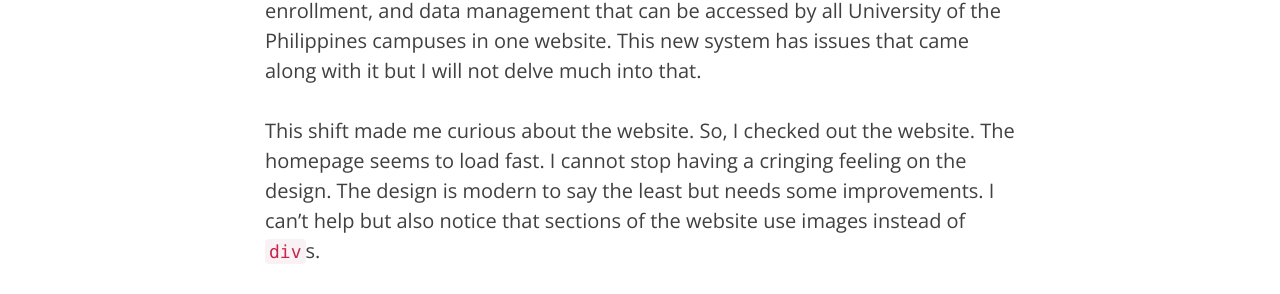
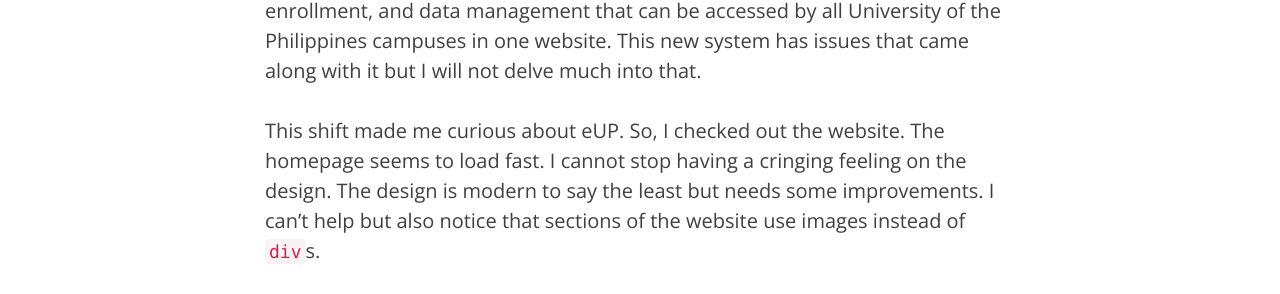
Before and after one commit to seanballais/seanballais.github.io, a Jekyll site: the page built from _posts/2016-05-10-speed-testing-the-eup-homepage.md, in a window 1280 px wide and 900 px high, scrolled down 594 px. Shown: the part 143-437 px from the top of the window. Built offline with Jekyll 4.4.1, drawn with Linux system fonts in a browser that asks for light colours; nearby versions of some CDN libraries; comment, search, counter and statistics services are not loaded.

Commit message:
Corrected a term.

```diff
--- a/_posts/2016-05-10-speed-testing-the-eup-homepage.md
+++ b/_posts/2016-05-10-speed-testing-the-eup-homepage.md
@@ -12,7 +12,7 @@
 
 Recently, I have read that the university I am currently studying in, University of the Philippines Visayas Tacloban College, will slowly be shifting to use a new system called [eUP](http://e.up.edu.ph/) that provides university functionalities such as student enrollment, and data management that can be accessed by all University of the Philippines campuses in one website. This new system has issues that came along with it but I will not  delve much into that.
 
-This shift made me curious about the website. So, I checked out the website. The homepage seems to load fast. I cannot stop having a cringing feeling on the design. The design is modern to say the least but needs some improvements. I can't help but also notice that sections of the website use images instead of `div`s.
+This shift made me curious about eUP. So, I checked out the website. The homepage seems to load fast. I cannot stop having a cringing feeling on the design. The design is modern to say the least but needs some improvements. I can't help but also notice that sections of the website use images instead of `div`s.
 
 ![I cringe.](/static/img/posts/speed-testing-the-eup-homepage/cringe.jpg)
 
```
